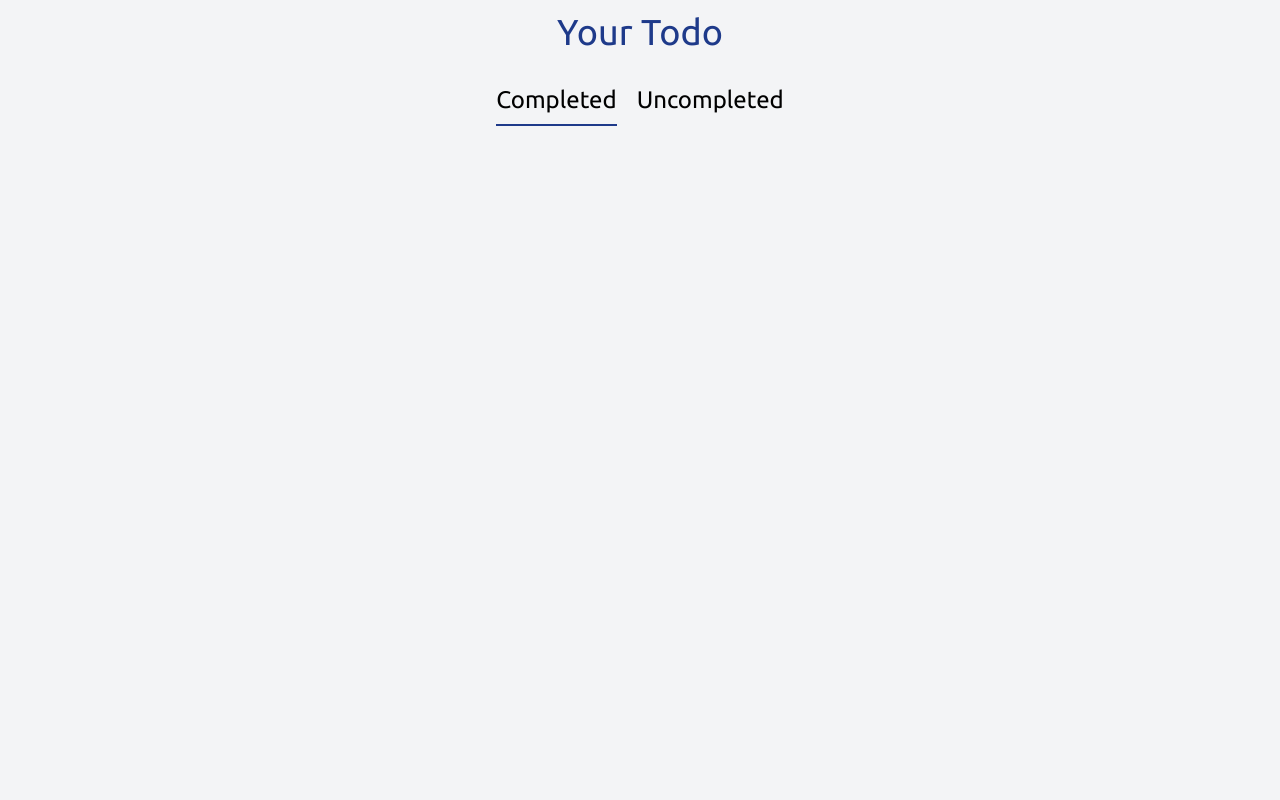
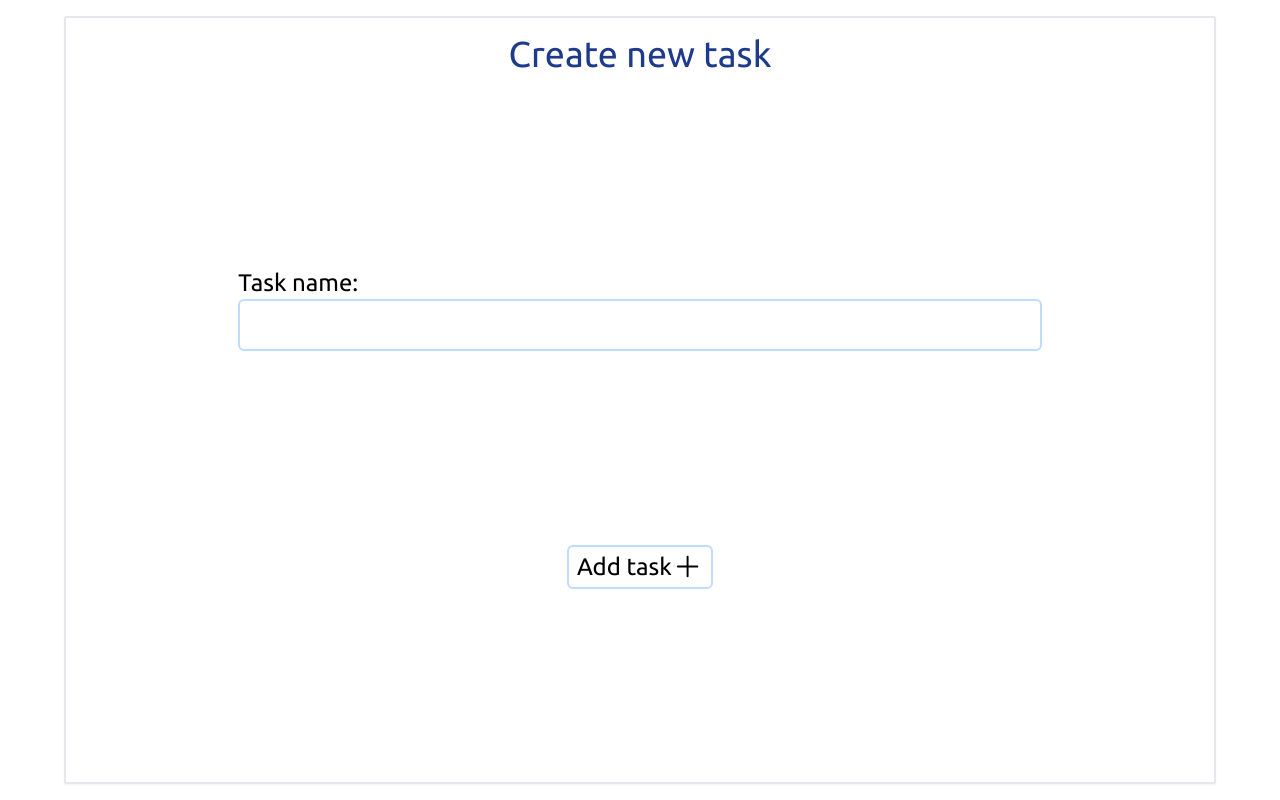
Before and after one commit to josmanuelsandrea/Todo-App-With-TypeScript, a React (Create React App) app: page / in a window 1280 px wide. Built offline with nearby package versions, Linux system fonts and the light colour scheme.

Commit message:
Modal in progress

```diff
--- a/src/components/List.tsx
+++ b/src/components/List.tsx
@@ -2,12 +2,13 @@ import Task from "./Task"
 import { ContextTodo } from '../utils/ContextTodo'
 import { useContext } from "react"
 import { InfinitySpin } from "react-loader-spinner"
+import { PlusCircleIcon } from "@heroicons/react/24/solid"
 
 const List = () => {
     const { active_list, loading, currentTasks } = useContext(ContextTodo)
 
     return (
-        <div className="flex flex-col w-full justify-center flex-auto">
+        <div className="flex flex-col w-full justify-center items-center flex-auto relative">
             <ul className="flex justify-center flex-col items-center gap-5">
                 <div>
                     {loading && <InfinitySpin color="#1E3A8A"/>}
@@ -20,6 +21,9 @@ const List = () => {
                     })}
                 </div>
             </ul>
+            <div className="absolute right-5 bottom-5 w-[4em]">
+                <PlusCircleIcon className="text-blue-900"/>
+            </div>
         </div>
     )
 }
--- a/src/components/ListMaster.tsx
+++ b/src/components/ListMaster.tsx
@@ -1,5 +1,6 @@
-import { ContextProvider} from '../utils/ContextTodo'
+import { ContextProvider } from '../utils/ContextTodo'
 import { ListDataType } from '../utils/ContextTodo'
+import { PlusIcon } from '@heroicons/react/24/solid'
 import NavigationText from './NavigationText'
 import List from './List'
 
@@ -8,10 +9,31 @@ const ListMaster = () => {
         <ContextProvider>
             <div className='flex flex-auto font-Ubuntu flex-col'>
                 <div className='mt-5 flex justify-center w-full gap-5 h-fit mb-5'>
-                    <NavigationText text={ListDataType.Completed}/>
-                    <NavigationText text={ListDataType.Uncompleted}/>
+                    <NavigationText text={ListDataType.Completed} />
+                    <NavigationText text={ListDataType.Uncompleted} />
                 </div>
                 <List />
+                <div className='fixed inset-0 flex w-full h-screen justify-center items-center z-50 bg-white'>
+                    <div className="absolute rounded-sm bg-white shadow-sm flex w-[90%] h-[calc(100%-2rem)] border-2 font-Ubuntu flex-col">
+                        <div className='mt-4 flex-initial flex justify-center'>
+                            <h1 className='text-blue-900 text-4xl'>Create new task</h1>
+                        </div>
+                        <div className='flex-auto flex justify-evenly items-center flex-col'>
+                            <div className='w-[70%] flex justify-center flex-col'>
+                                <div>
+                                    <p className='text-2xl'>Task name:</p>
+                                </div>
+                                <input type="text" className='rounded-md border-solid border-2 text-2xl px-2 py-2 border-blue-200 focus-visible:outline-none'/>
+                            </div>
+                            <button className='rounded-md flex items-center text-2xl border-2 px-2 py-1 border-blue-200 hover:text-white hover:bg-blue-900'>
+                                <span>Add task</span>
+                                <div className='w-[1.3em]'>
+                                    <PlusIcon />
+                                </div>
+                            </button>
+                        </div>
+                    </div>
+                </div>
             </div>
         </ContextProvider>
     )
```
